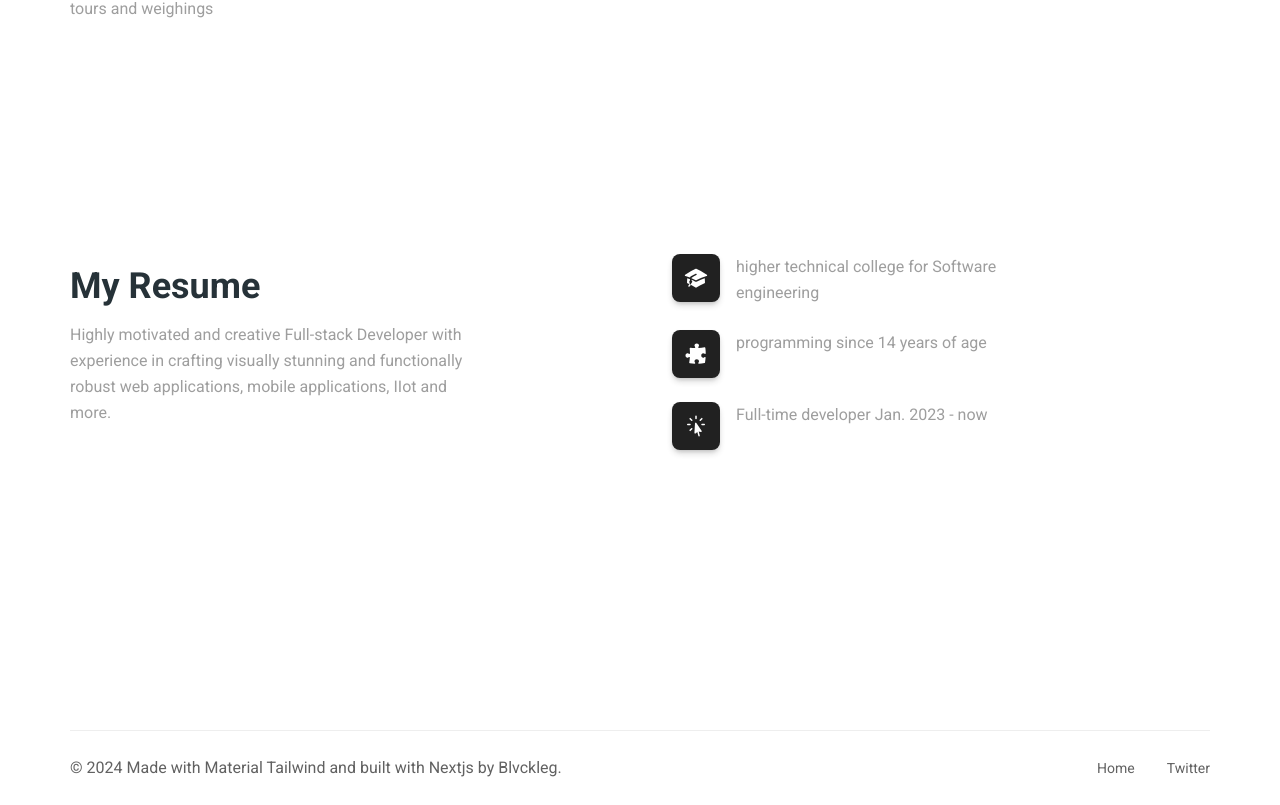
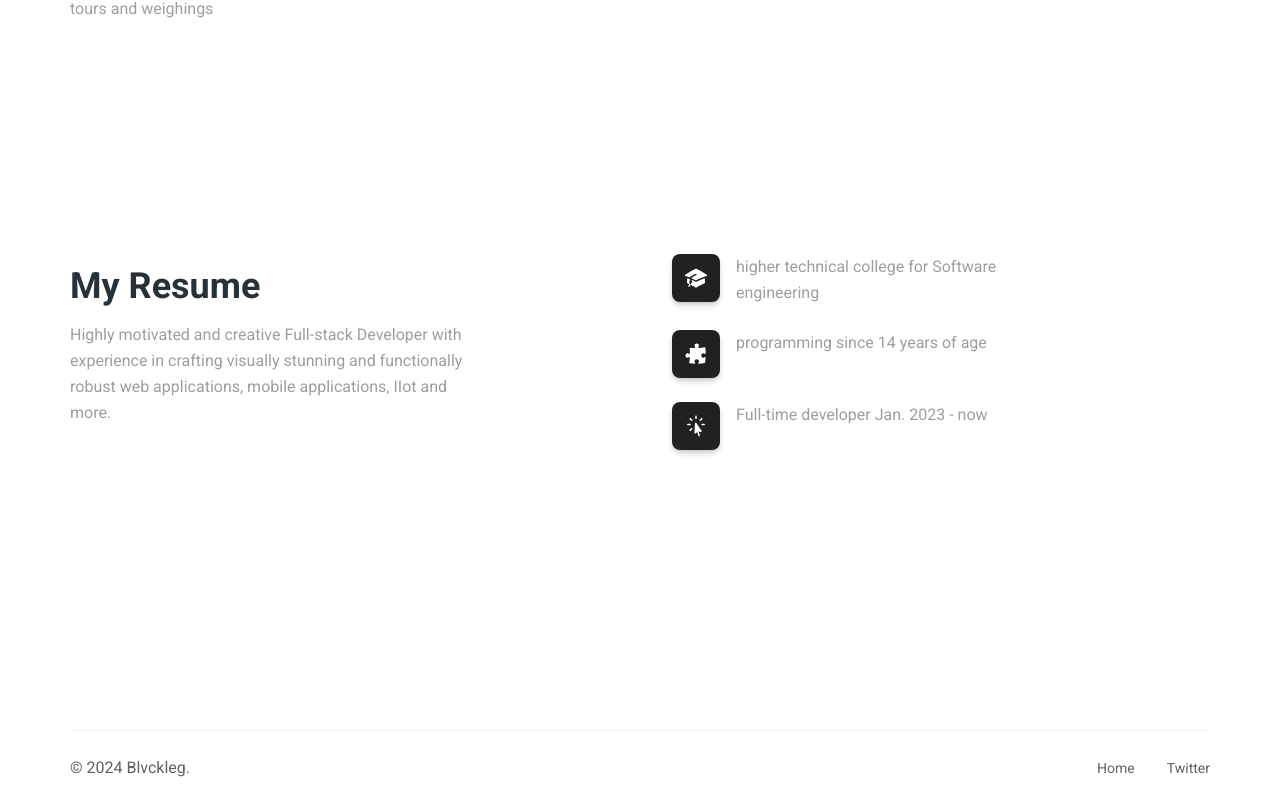
Before and after one commit to sanriodev/blvckleg.dev, a Next.js app: page / in a window 1280 px wide. Shown: the part 2300-3105 px from the top of the page. Built offline with nearby package versions, Linux system fonts and the light colour scheme.

Commit message:
feat: change cpr text

```diff
--- a/src/components/footer.tsx
+++ b/src/components/footer.tsx
@@ -9,14 +9,14 @@ export function Footer() {
       <div className="container mx-auto">
         <div className="mt-16 flex flex-wrap items-center justify-center gap-y-4 border-t border-gray-200 py-6 md:justify-between">
           <Typography className="text-center font-normal !text-gray-700"  placeholder={undefined} onPointerEnterCapture={undefined} onPointerLeaveCapture={undefined}>
-            &copy; {CURRENT_YEAR} Made with{" "}
+            &copy; {CURRENT_YEAR} {/* Made with{" "}
             <a href="https://www.material-tailwind.com" target="_blank">
               Material Tailwind
             </a> and built with{" "}
             <a href="https://nextjs.org/" target="_blank">
               Nextjs
             </a>{" "}
-            by{" "}
+            by{" "} */}
             <a href="https://github.com/Blvckleg" target="_blank">
               Blvckleg
             </a>
--- a/src/components/project-card.tsx
+++ b/src/components/project-card.tsx
@@ -74,6 +74,7 @@ export function ProjectCard({
           {desc}
         </Typography>
         {visible ? (
+          <a href={href} target='_blank'>
           <Button
             color='gray'
             size='sm'
@@ -81,10 +82,9 @@ export function ProjectCard({
             onPointerEnterCapture={undefined}
             onPointerLeaveCapture={undefined}
           >
-            <a href={href} target='_blank'>
               see details
+          </Button>
             </a>
-          </Button>
         ) : null}
       </CardBody>
     </Card>
```
